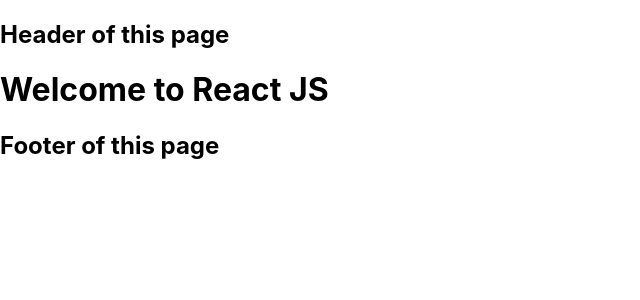
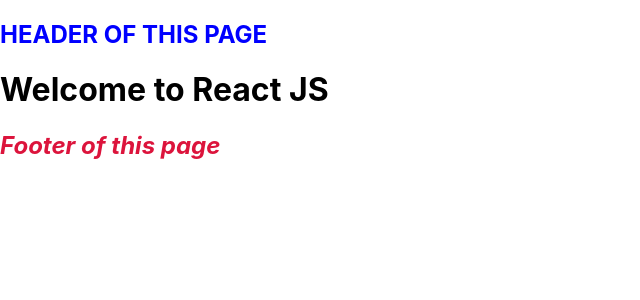
Before and after one commit to karthickvkumar/vcentry24, a React (Create React App) app in the folder learning-react/: page / in a window 1280 px wide. Shown: the top 300 px of the page, without its empty margins (0-640 px from the left). Built offline with nearby package versions, Linux system fonts and the light colour scheme.

Commit message:
soruce code

```diff
--- a/learning-react/src/App.js
+++ b/learning-react/src/App.js
@@ -1,6 +1,7 @@
 import React from "react";
 import FooterComponent from "./components/footer";
 import HeaderComponent from "./components/header";
+import "./css/style.css";
 
 const App = () => {
   return(
--- a/learning-react/src/components/footer.js
+++ b/learning-react/src/components/footer.js
@@ -3,7 +3,7 @@
 const FooterComponent = () => {
   return(
     <div>
-      <h2>Footer of this page</h2>
+      <h2 className="footer-text">Footer of this page</h2>
     </div>
   )
 }
--- a/learning-react/src/components/header.js
+++ b/learning-react/src/components/header.js
@@ -3,7 +3,7 @@
 const HeaderComponent = () => {
   return(
     <div>
-      <h2>Header of this page</h2>
+      <h2 className="heading-text">Header of this page</h2>
     </div>
   )
 }
--- /dev/null
+++ b/learning-react/src/css/style.css
@@ -0,0 +1,9 @@
+.heading-text{
+  color: blue;
+  text-transform: uppercase;
+}
+
+.footer-text{
+  color: crimson;
+  font-style: italic;
+}
```
